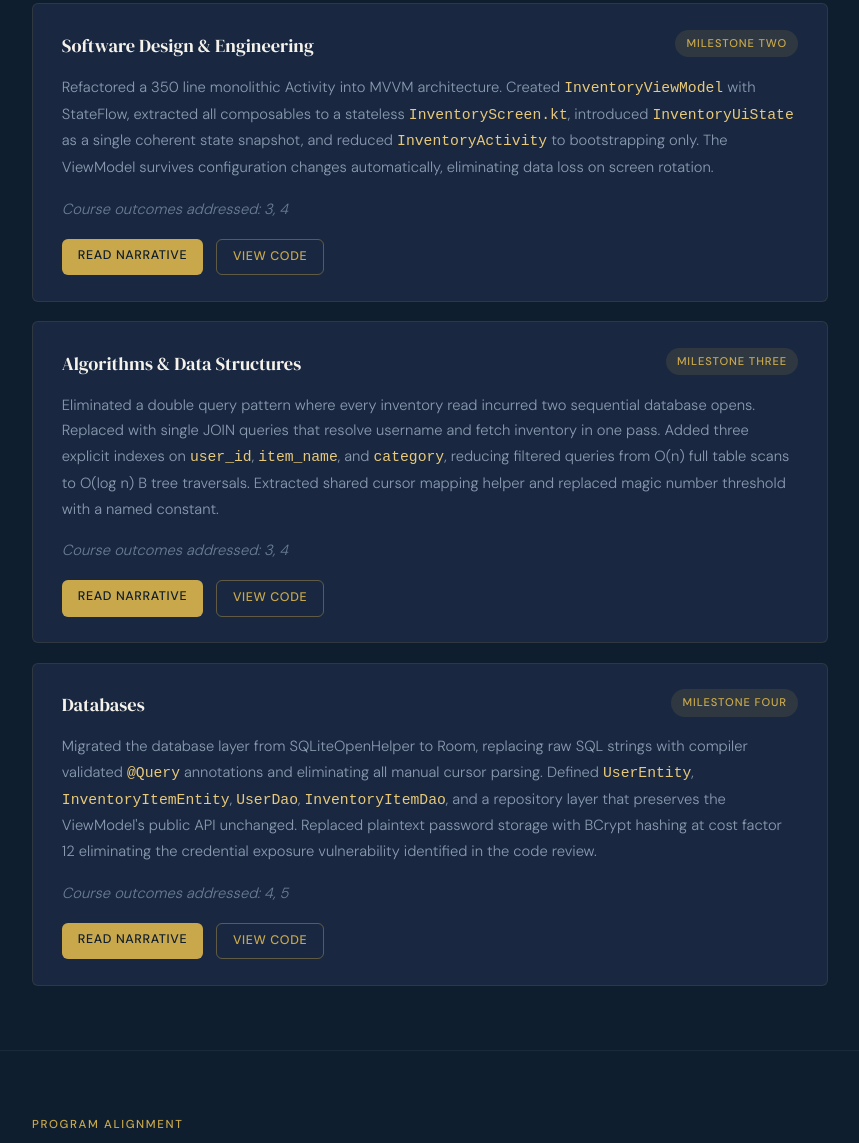
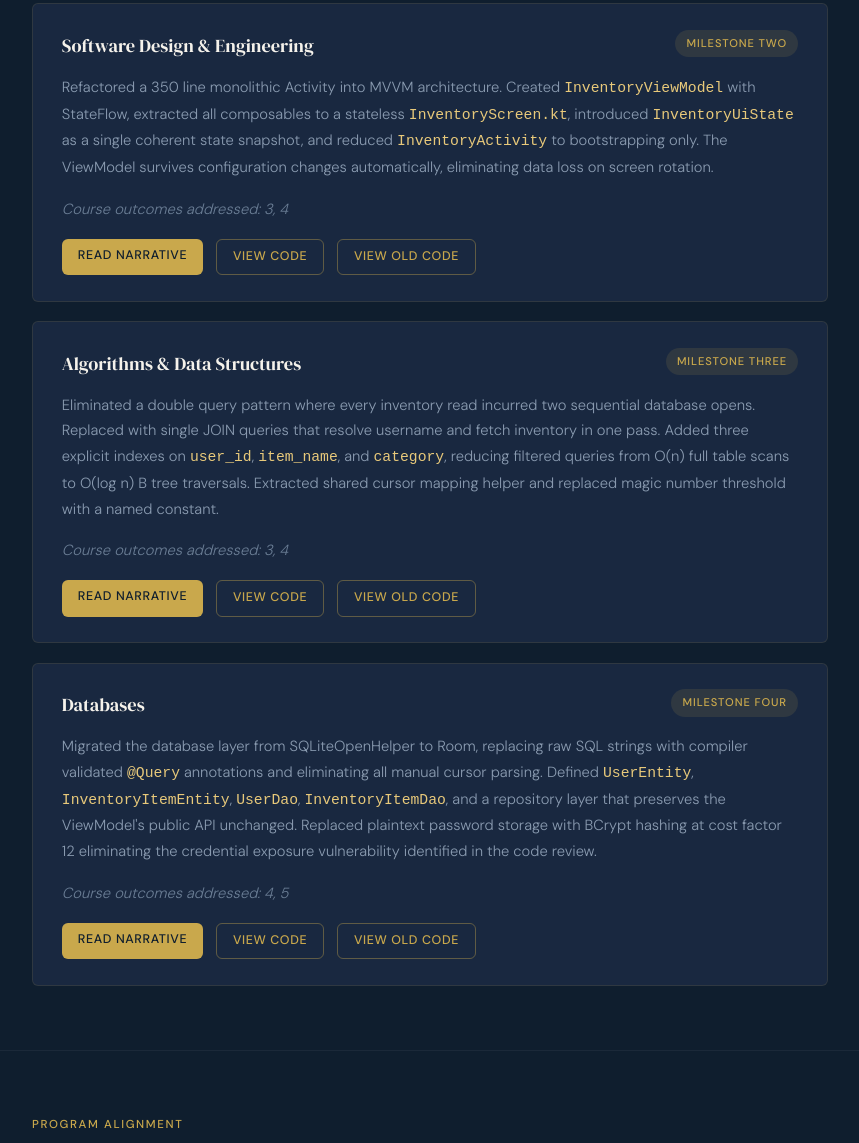
Before and after one commit to Villon43/villon34.github.io, a plain HTML site: page index.html in a window 1280 px wide. Shown: the part 2753-3896 px from the top of the page, without its empty margins (210-1069 px from the left). Drawn offline with Linux system fonts and the light colour scheme.

Commit message:
added link back to code

```diff
--- a/index.html
+++ b/index.html
@@ -384,6 +384,7 @@
       <div class="card-links">
         <a class="btn btn-gold" href="https://github.com/Villon43/villon34.github.io/blob/main/narratives/milestone2_narrative.docx" target="_blank">Read Narrative</a>
         <a class="btn btn-outline" href="https://github.com/Villon43/villon34.github.io/blob/main/code/inventoryappWeek5.zip">View Code</a>
+        <a class="btn btn-outline" href="https://github.com/Villon43/villon34.github.io/blob/main/code/inventoryapp.zip">View Old Code</a>
       </div>
     </div>
 
@@ -407,6 +408,7 @@
       <div class="card-links">
         <a class="btn btn-gold" href="https://github.com/Villon43/villon34.github.io/blob/main/narratives/milestone3_narrative.docx" target="_blank">Read Narrative</a>
         <a class="btn btn-outline" href="https://github.com/Villon43/villon34.github.io/blob/main/code/inventoryappWeek5.zip">View Code</a>
+        <a class="btn btn-outline" href="https://github.com/Villon43/villon34.github.io/blob/main/code/inventoryapp.zip">View Old Code</a>
       </div>
     </div>
 
@@ -432,6 +434,7 @@
       <div class="card-links">
         <a class="btn btn-gold" href="https://github.com/Villon43/villon34.github.io/blob/main/narratives/milestone4_narrative.docx" target="_blank">Read Narrative</a>
         <a class="btn btn-outline" href="https://github.com/Villon43/villon34.github.io/blob/main/code/inventoryappWeek5.zip">View Code</a>
+        <a class="btn btn-outline" href="https://github.com/Villon43/villon34.github.io/blob/main/code/inventoryapp.zip">View Old Code</a>
       </div>
     </div>
 
```
